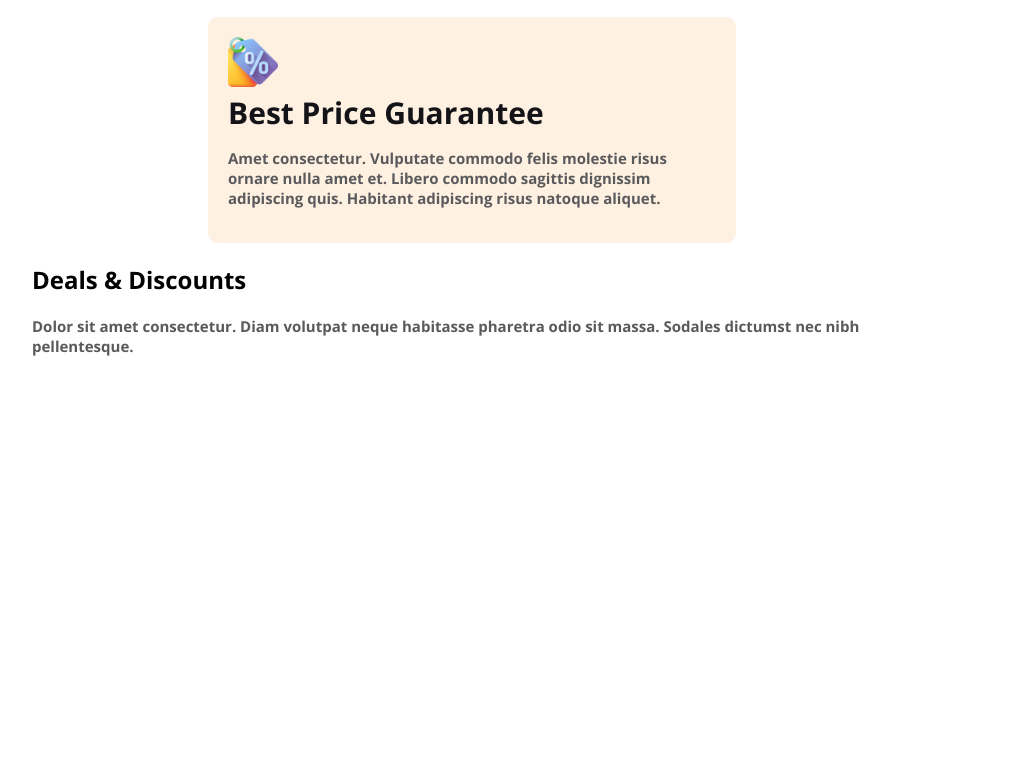
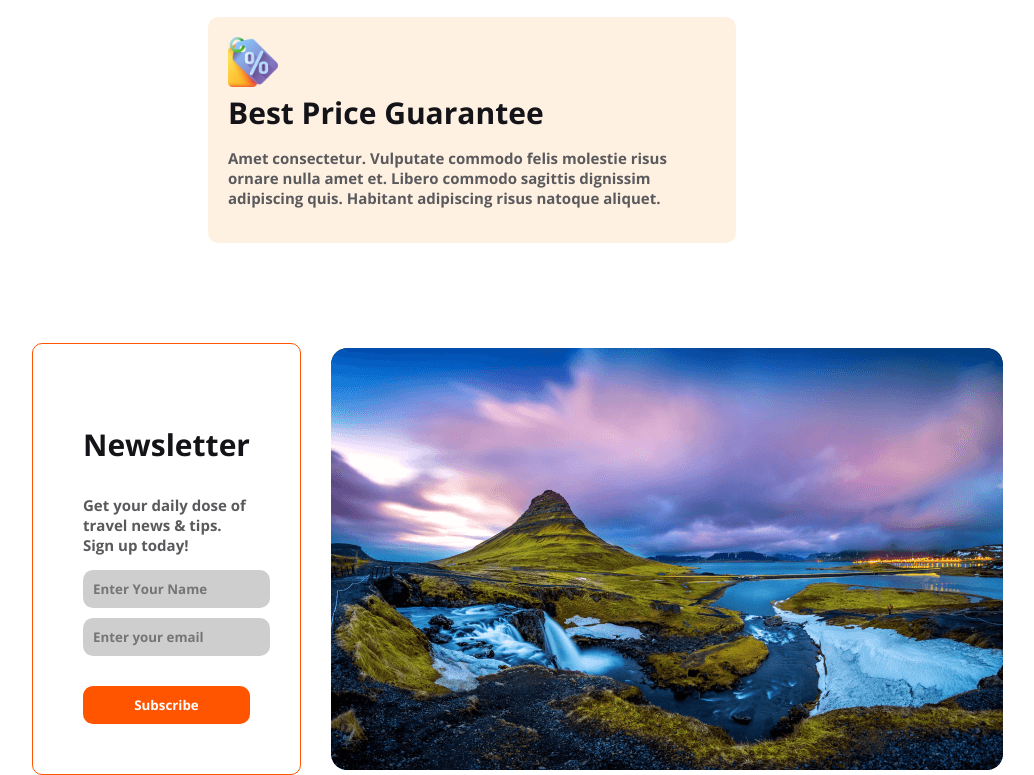
Before and after one commit to MohammadRakib1/assignment-.2, a plain HTML site: page index.html in a window 1280 px wide. Shown: the part 3372-4147 px from the top of the page, without its empty margins (168-1202 px from the left). Before the commit the page ends 3743 px from the top, so only its background shows below. Drawn offline with nearby package versions, Linux system fonts and the light colour scheme.

Commit message:
deals and discount clear

```diff
--- a/index.css
+++ b/index.css
@@ -136,43 +136,51 @@ nav li a {
     gap: 20px;
     margin-top: 20px;
 }
-.div-content{
+
+.div-content {
     margin-top: 100px;
 }
-.choose-content{
+
+.choose-content {
     text-align: center;
 }
-.why-choose-us{
+
+.why-choose-us {
     color: #131318;
     font-size: 50px;
     margin-bottom: 0;
 }
-.skill-title{
+
+.skill-title {
     display: flex;
     margin-top: 40px;
 }
 
-.skill-content{
+.skill-content {
     padding: 20px;
     border-radius: 10px;
 }
-#skill-design{
+
+#skill-design {
     margin-right: 20px;
     background-color: #fff1e2;
 }
-#skill-section{
+
+#skill-section {
     background-color: #d5f6fe;
 }
 
-.skill-content img{
+.skill-content img {
     width: 50px;
 }
-.h3-title{
+
+.h3-title {
     font-size: 30px;
     color: #131318;
     margin: 0;
 }
-#div-title{
+
+#div-title {
     background-color: #fff1e2;
     border: 1px solid black;
     border-radius: 10px;
@@ -183,3 +191,31 @@ nav li a {
     margin-right: 20%;
 
 }
+.div-newslatter{
+    display: flex;
+    margin-top: 100px;
+    align-items: center;
+}
+.newslatter-section{
+    padding: 50px 50px;
+    border: 1px solid #FF5400;
+    border-radius: 10px;
+    margin-right: 30px;
+}
+
+.newslatter{
+    color: #131318;
+    font-size: 30px;
+}
+.newslatter-section input{
+    border-radius: 10px;
+    padding: 10px;
+    background-color: #cececf;
+    display: block;
+    margin-bottom: 10px;
+    width: 100%;
+    border: none;
+}
+#subscribe{
+    width: 100%;
+}
--- a/index.html
+++ b/index.html
@@ -126,13 +126,23 @@
         </section>
 
         <section>
-            <div class="">
-                <h1 class="deal-discount">Deals & Discounts</h1>
-                <p class="para-description">Dolor sit amet consectetur. Diam volutpat neque habitasse pharetra odio sit
-                    massa. Sodales dictumst nec nibh pellentesque.</p>
+            <div class="div-newslatter">
+                <div class="newslatter-section">
+                    <h3 class="newslatter">Newsletter</h3>
+                    <p class="para-description">Get your daily dose of travel news & tips. Sign up today!</p>
+                    <input type="text" placeholder="Enter Your Name">
+                    <input type="email" name="" id="" placeholder="Enter your email">
+                    <button id="subscribe" class="btn-primary">Subscribe</button>
+                </div>
+                <img src="Images/Rectangle 8 (1).png" alt="">
             </div>
         </section>
     </main>
+
+    <!------------------------- Footer Section ------------------------>
+    <footer>
+
+    </footer>
 </body>
 
 </html>
```
